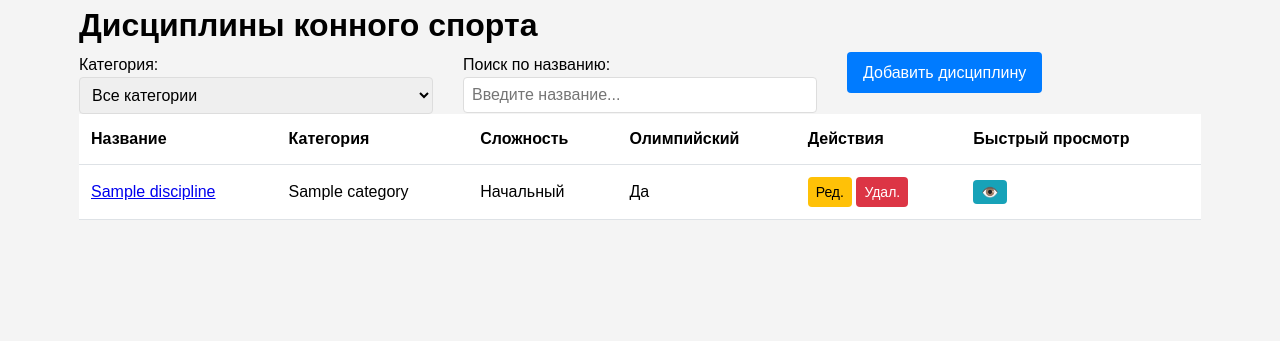
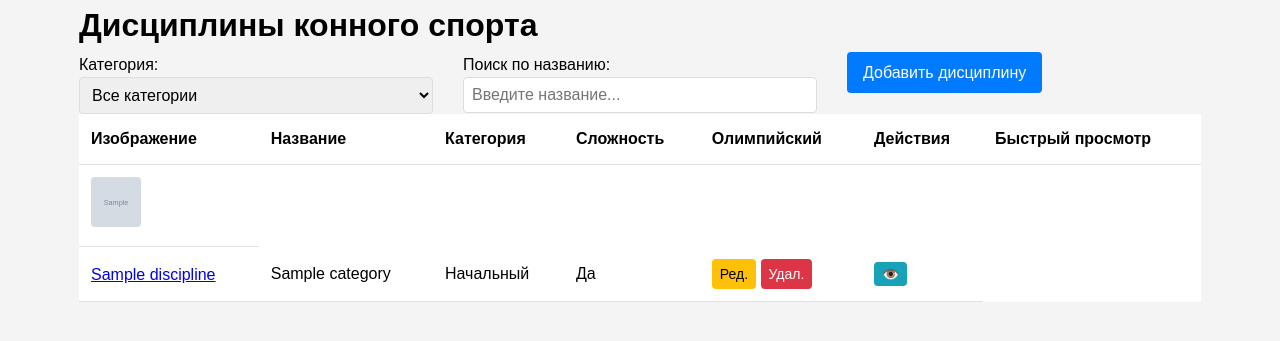
Before and after one commit to avordnaskella/HorseDjango, a Django app: page / in a window 1280 px wide. Shown: the part 70-411 px from the top of the page. Run offline with Django 5.2, Linux system fonts and the light colour scheme; tables that the repository leaves empty hold one stand-in row (values such as "Sample post"); grey boxes marked "Sample" are stand-in pictures.

Commit message:
добавление картинок к дисциплинам

```diff
--- a/first_project/module_project/forms.py
+++ b/first_project/module_project/forms.py
@@ -18,7 +18,7 @@ class CategoryForm(forms.ModelForm):
 class DisciplineForm(forms.ModelForm):
     class Meta:
         model = Discipline
-        fields = ['name', 'category', 'description', 'difficulty', 'is_olympic']
+        fields = ['name', 'category', 'description', 'image', 'difficulty', 'is_olympic']
         widgets = {
             'description': forms.Textarea(attrs={'rows': 3}),
         }
--- a/first_project/module_project/models.py
+++ b/first_project/module_project/models.py
@@ -36,6 +36,7 @@ class Discipline(models.Model):
         verbose_name="Категория"
     )
     description = models.TextField(blank=True, verbose_name="Описание")
+    image = models.ImageField(upload_to='disciplines/', blank=True, null=True, verbose_name="Изображение")
     difficulty = models.CharField(
         max_length=20,
         choices=DIFFICULTY_CHOICES,
@@ -44,6 +45,8 @@ class Discipline(models.Model):
     )
     is_olympic = models.BooleanField(default=False, verbose_name="Олимпийский вид")
     created_at = models.DateTimeField(auto_now_add=True, verbose_name="Дата создания")
+
+
 
     class Meta:
         verbose_name = "Дисциплина"
--- a/first_project/module_project/templates/discipline_detail.html
+++ b/first_project/module_project/templates/discipline_detail.html
@@ -2,6 +2,9 @@
 
 {% block content %}
 <h1>{{ discipline.name }}</h1>
+{% if discipline.image %}
+    <img src="{{ discipline.image.url }}" class="img-fluid mb-3" alt="{{ discipline.name }}" style="max-width: 100%; border-radius: 8px;">
+{% endif %}
 <p><strong>Категория:</strong> {{ discipline.category.name }}</p>
 <p><strong>Сложность:</strong> {{ discipline.get_difficulty_display }}</p>
 <p><strong>Олимпийский вид:</strong> {% if discipline.is_olympic %}Да{% else %}Нет{% endif %}</p>
--- a/first_project/module_project/templates/disciplines_table.html
+++ b/first_project/module_project/templates/disciplines_table.html
@@ -2,6 +2,7 @@
     <table class="table table-striped table-hover">
         <thead>
             <tr>
+                <th>Изображение</th>
                 <th>Название</th>
                 <th>Категория</th>
                 <th>Сложность</th>
@@ -12,6 +13,15 @@
         </thead>
         <tbody>
             {% for discipline in disciplines %}
+             <tr>
+
+                <td>
+                    {% if discipline.image %}
+                        <img src="{{ discipline.image.url }}" width="50" height="50" style="object-fit: cover; border-radius: 4px;">
+                    {% else %}
+                        —
+                    {% endif %}
+                </td>
             <tr>
                 <td><a href="{{ discipline.get_absolute_url }}">{{ discipline.name }}</a></td>
                 <td>{{ discipline.category.name }}</td>
```
Also changed, not shown: first_project/module_project/templates/discipline_form.html (+6 -1 lines), first_project/db.sqlite3, first_project/module_project/migrations/0002_discipline_image.py (added).
